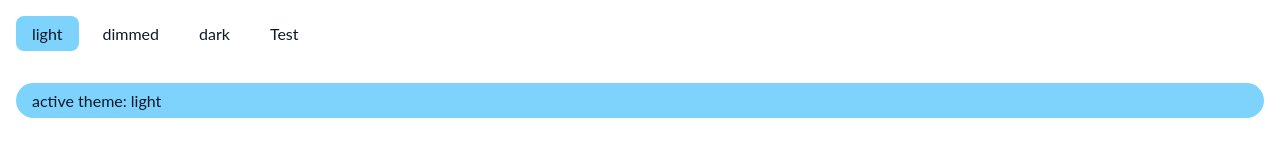
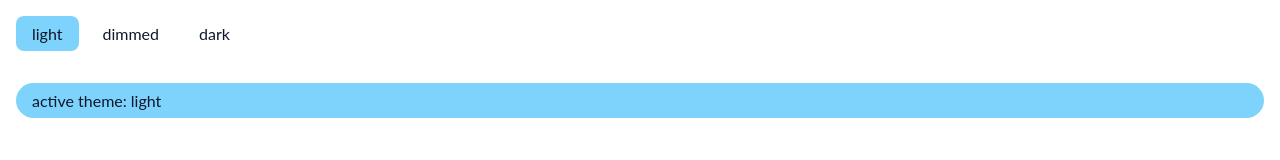
Before and after one commit to ertunga/theme-with-css-variables, an Angular app: page / in a window 1280 px wide. Shown: the top 160 px of the page. Built offline with nearby package versions, Linux system fonts and the light colour scheme.

Commit message:
theme service with local storage

```diff
--- a/src/app/app.component.html
+++ b/src/app/app.component.html
@@ -6,6 +6,4 @@
   {{ themeName }}
 </button>
 
-<button (click)="themeService.set('test')">Test</button>
-
 <div class="info">active theme: {{ themeService.activeTheme }}</div>
```
